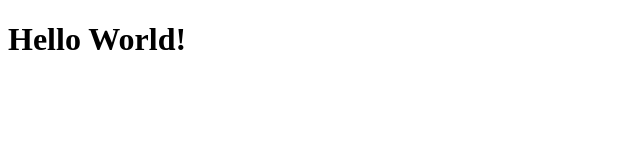
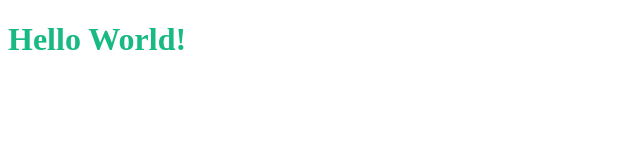
Before and after one commit to ozimas/init-webpack, a website built with webpack: page index.html in a window 1280 px wide. Shown: the whole page, without its empty margins (0-640 px from the left). Built offline with nearby package versions, Linux system fonts and the light colour scheme.

Commit message:
Change class

```diff
--- a/src/scss/index.scss
+++ b/src/scss/index.scss
@@ -1,5 +1,5 @@
 $color: rgb(25, 185, 132);
 
-.myClass {
+body {
     color: $color;
 }
```
